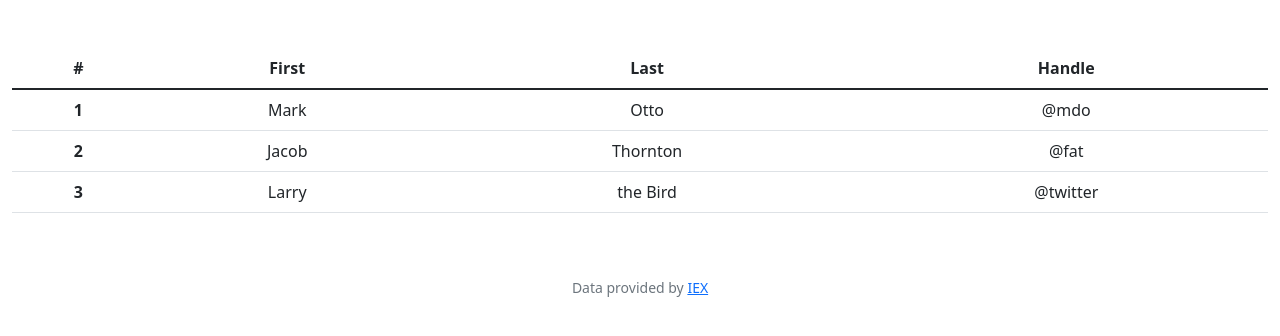
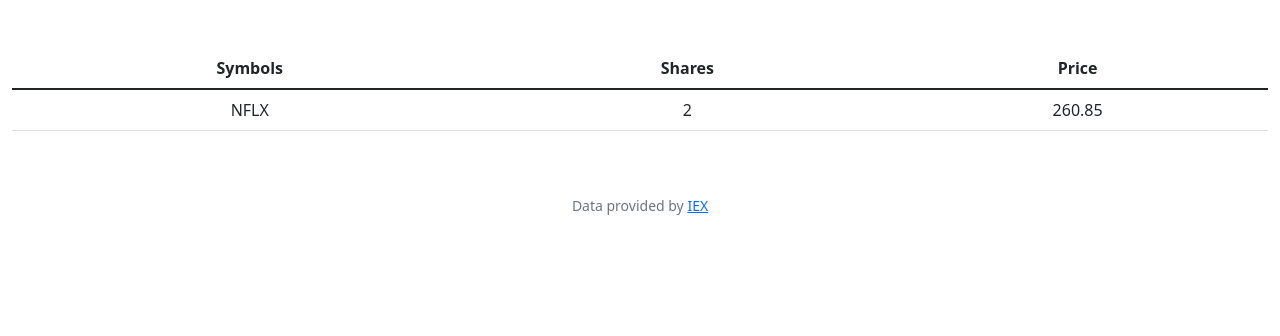
Before and after one commit to yeye11117/CS50-Codes, a Flask app: page / in a window 1280 px wide. Shown: the part 76-412 px from the top of the page. Run offline with Flask 2, Linux system fonts and the light colour scheme; a user stored in the database is signed in; some libraries are stand-ins or nearby versions.

Commit message:
Fri, Nov 4, 2022, 11:38 PM +00:00

```diff
--- a/finance/templates/index.html
+++ b/finance/templates/index.html
@@ -7,32 +7,20 @@
 {% block main %}
     <table class="table">
         <thead>
-        <tr>
-            <th scope="col">#</th>
-            <th scope="col">First</th>
-            <th scope="col">Last</th>
-            <th scope="col">Handle</th>
-        </tr>
+            <tr>
+                <th scope="col">Symbols</th>
+                <th scope="col">Shares</th>
+                <th scope="col">Price</th>
+            </tr>
         </thead>
         <tbody>
-        <tr>
-            <th scope="row">1</th>
-            <td>Mark</td>
-            <td>Otto</td>
-            <td>@mdo</td>
-        </tr>
-        <tr>
-            <th scope="row">2</th>
-            <td>Jacob</td>
-            <td>Thornton</td>
-            <td>@fat</td>
-        </tr>
-        <tr>
-            <th scope="row">3</th>
-            <td>Larry</td>
-            <td>the Bird</td>
-            <td>@twitter</td>
-        </tr>
+            {% for row in database %}
+                <tr>
+                    <td>{{ row["symbol"] }}</td>
+                    <td>{{ row["shares"] }}</td>
+                    <td>{{ row["price"] }}</td>
+                </tr>
+            {% endfor %}
         </tbody>
     </table>
 {% endblock %}
```
